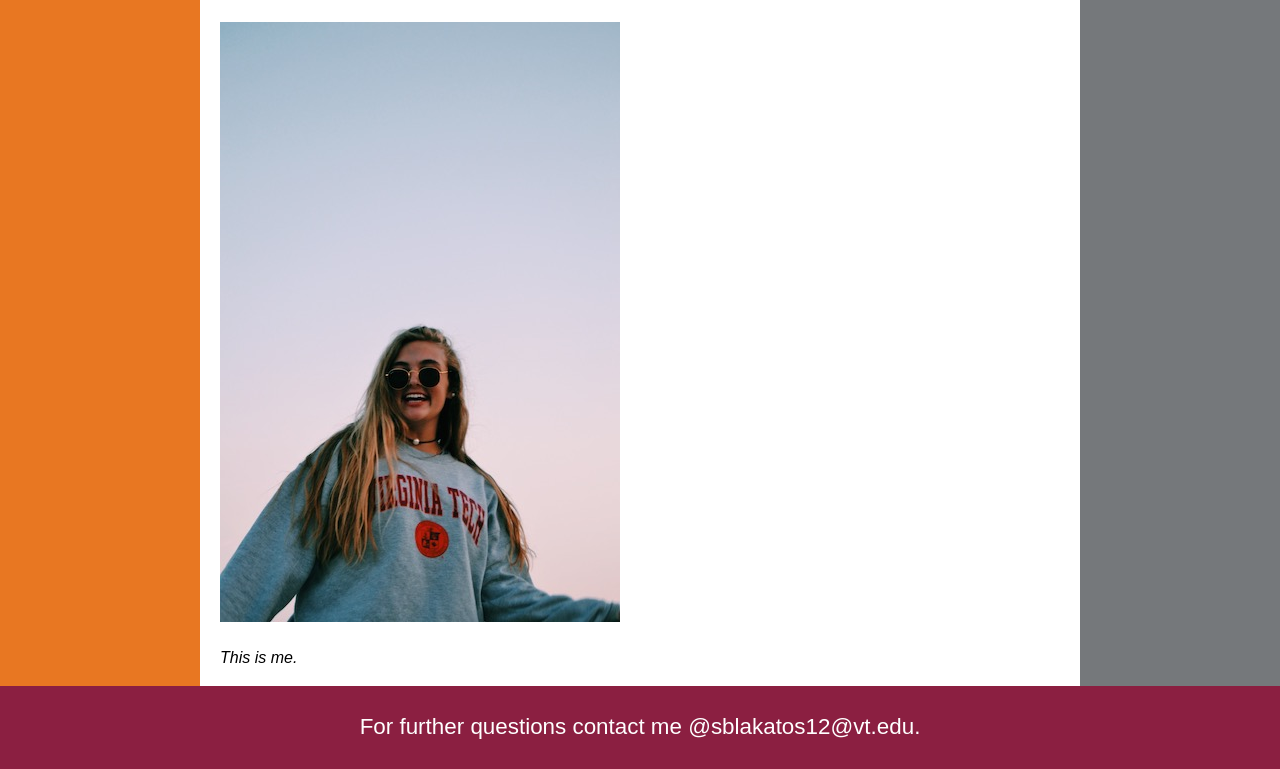
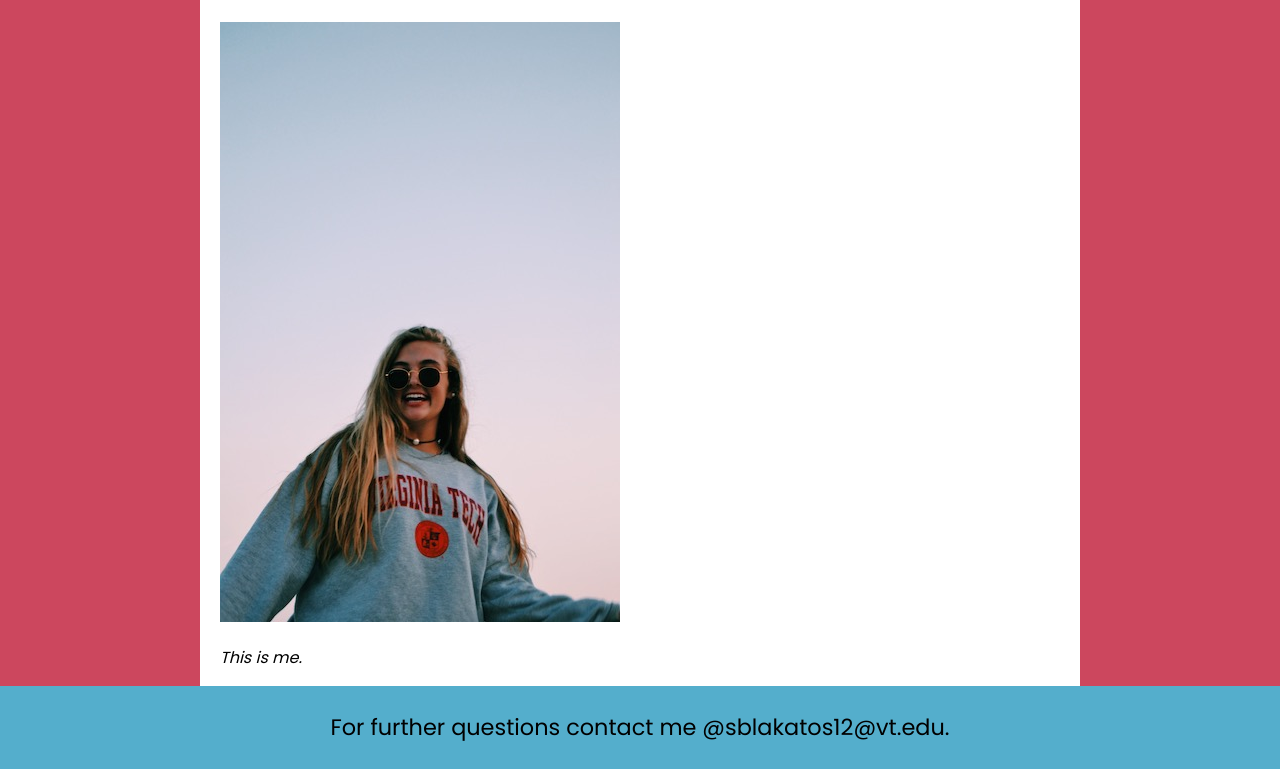
Before and after one commit to sblakatos/design-principles, a plain HTML site: page index.html in a window 1280 px wide. Shown: the part 680-1449 px from the top of the page. Drawn offline with Linux system fonts and the light colour scheme.

Commit message:
Update styles.css

```diff
--- a/styles.css
+++ b/styles.css
@@ -1,5 +1,7 @@
+@import url('https://fonts.googleapis.com/css?family=Poppins&display=swap');
+
 body {
-  font-family: arial;
+  font-family: 'Poppins', sans-serif;
 }
 
 .container {
@@ -23,7 +25,7 @@ header {
   padding: 30px;
   text-align: center;
   font-size: 1.4em;
-  background-color: #8B1F41;
+  background-color: #54AECC;
   color: white;
 }
 
@@ -33,7 +35,7 @@ main {
 }
 
 nav {
-  background-color: #E87722;
+  background-color: #CC475E;
   padding: 20px;
 
 }
@@ -44,9 +46,9 @@ nav li {
 
 
 aside {
+    background-color: #CC475E;
   padding: 20px;
-  background-color: #75787B;
-  color: white;
+  color:black;
 }
 
 figcaption {
@@ -58,8 +60,7 @@ footer {
   padding: 30px;
   text-align: center;
   font-size: 1.4em;
-  background-color: #8B1F41;
-  color: white;
+  background-color: #54AECC;
 }
 
 h1 {
```
